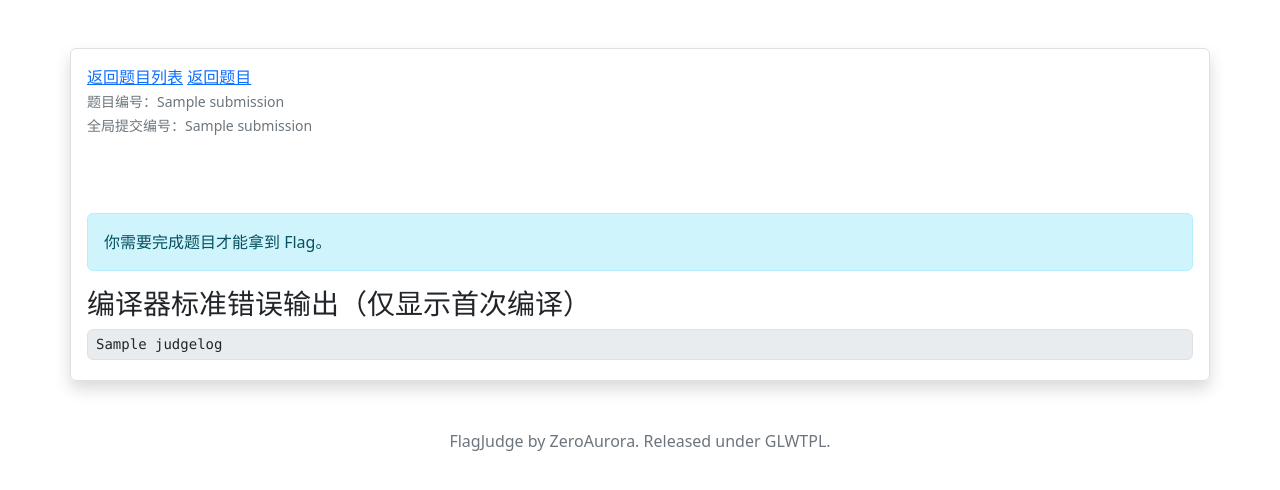
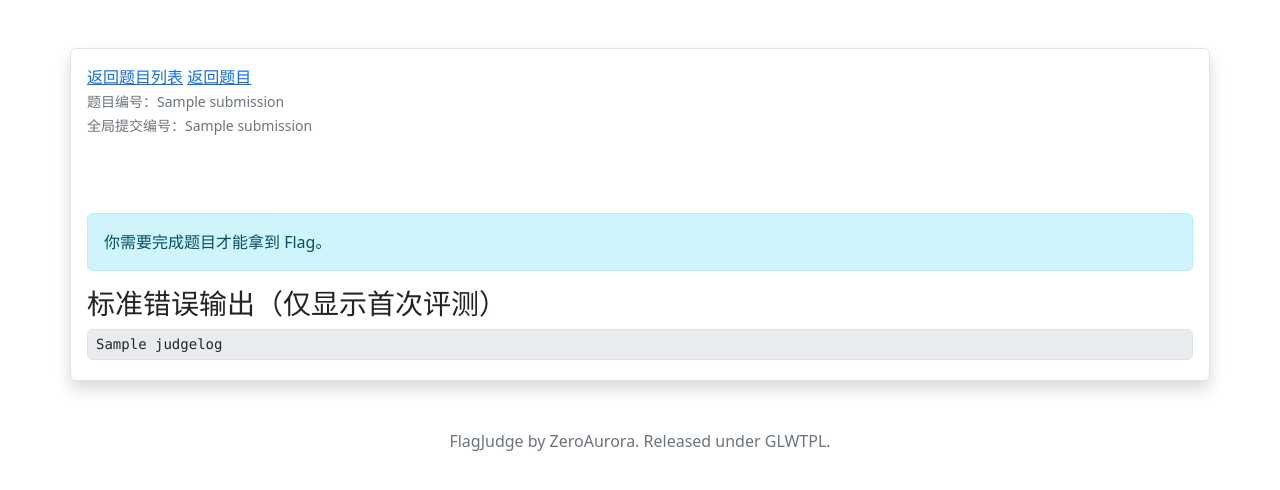
Before and after one commit to ZeroAurora/FlagJudge, a Flask app: template flagjudge/templates/result.html in a window 1280 px wide. Shown: the top 490 px of the page. Run offline with Flask 2, Linux system fonts and the light colour scheme; the template is opened without the code that fills it: most values are stand-ins (such as "Sample title", 1, 10 or a date in 2020).

Commit message:
revert facd45e708397ebf430340f7976408de1e80e088

```diff
--- a/flagjudge/tasks.py
+++ b/flagjudge/tasks.py
@@ -47,7 +47,7 @@ def judge(subid: int, probid: int, language: str, code: str):
                 datetime.now().timestamp(),
                 case["stdin"],
                 output["run"]["stdout"],
-                output.get("compile", {}).get("stderr", ""),
+                output.get("compile", {}).get("stderr", "") or output["run"]["stderr"],
             ),
         )
         get_db().commit()
--- a/flagjudge/templates/result.html
+++ b/flagjudge/templates/result.html
@@ -43,9 +43,9 @@
 </div>
 {% endif %}
 
-<h3>编译器标准错误输出（仅显示首次编译）</h3>
+<h3>标准错误输出（仅显示首次评测）</h3>
 
-<pre class="bg-code border rounded my-1 px-2 py-1"><code>{{ judgelogs[0][5] or "编译器无错误输出或选择的语言没有编译阶段。" }}</code></pre>
+<pre class="bg-code border rounded my-1 px-2 py-1"><code>{{ judgelogs[0][5] or "无错误输出。" }}</code></pre>
 
 {% endblock container %}
 
```
